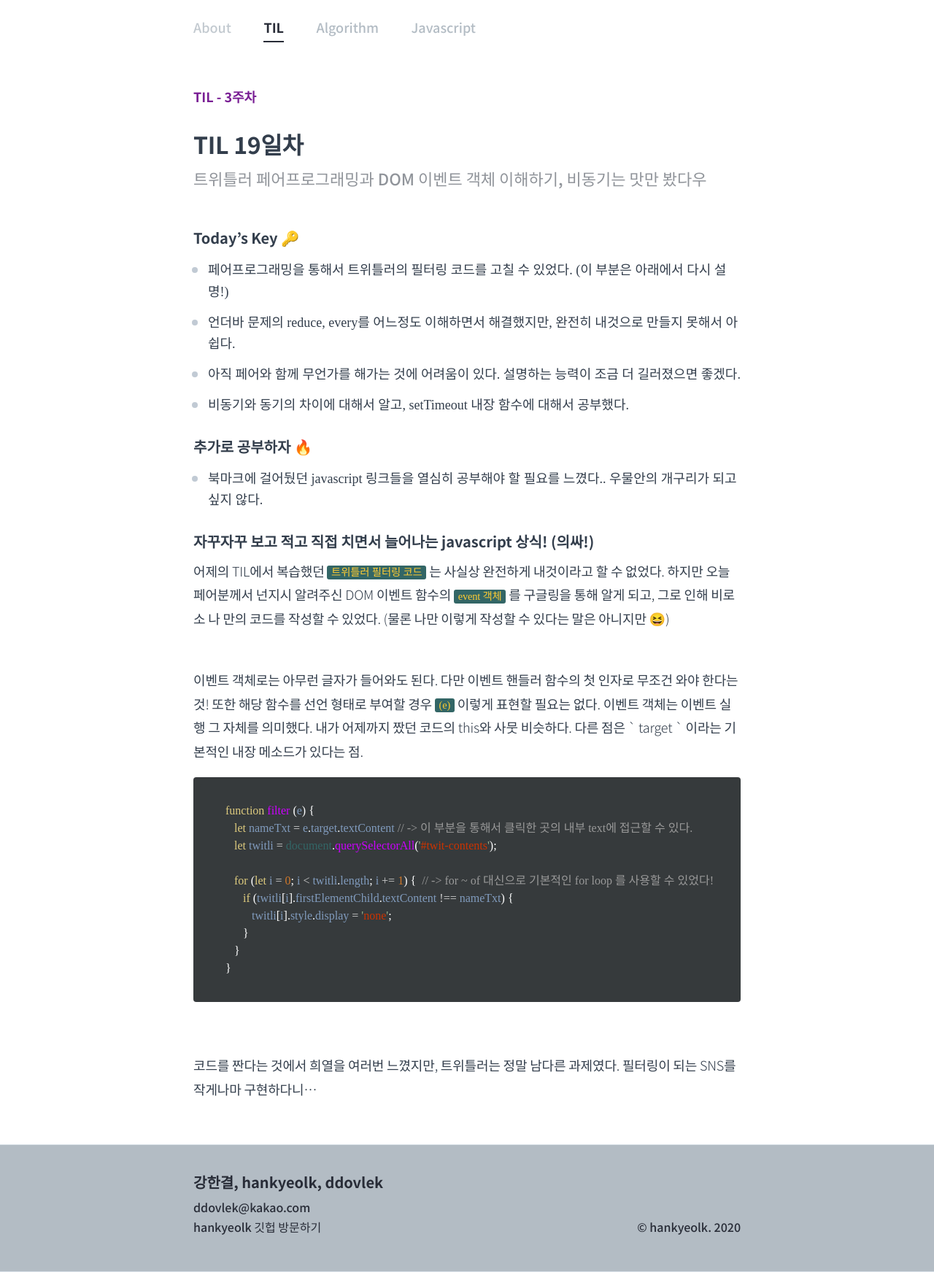
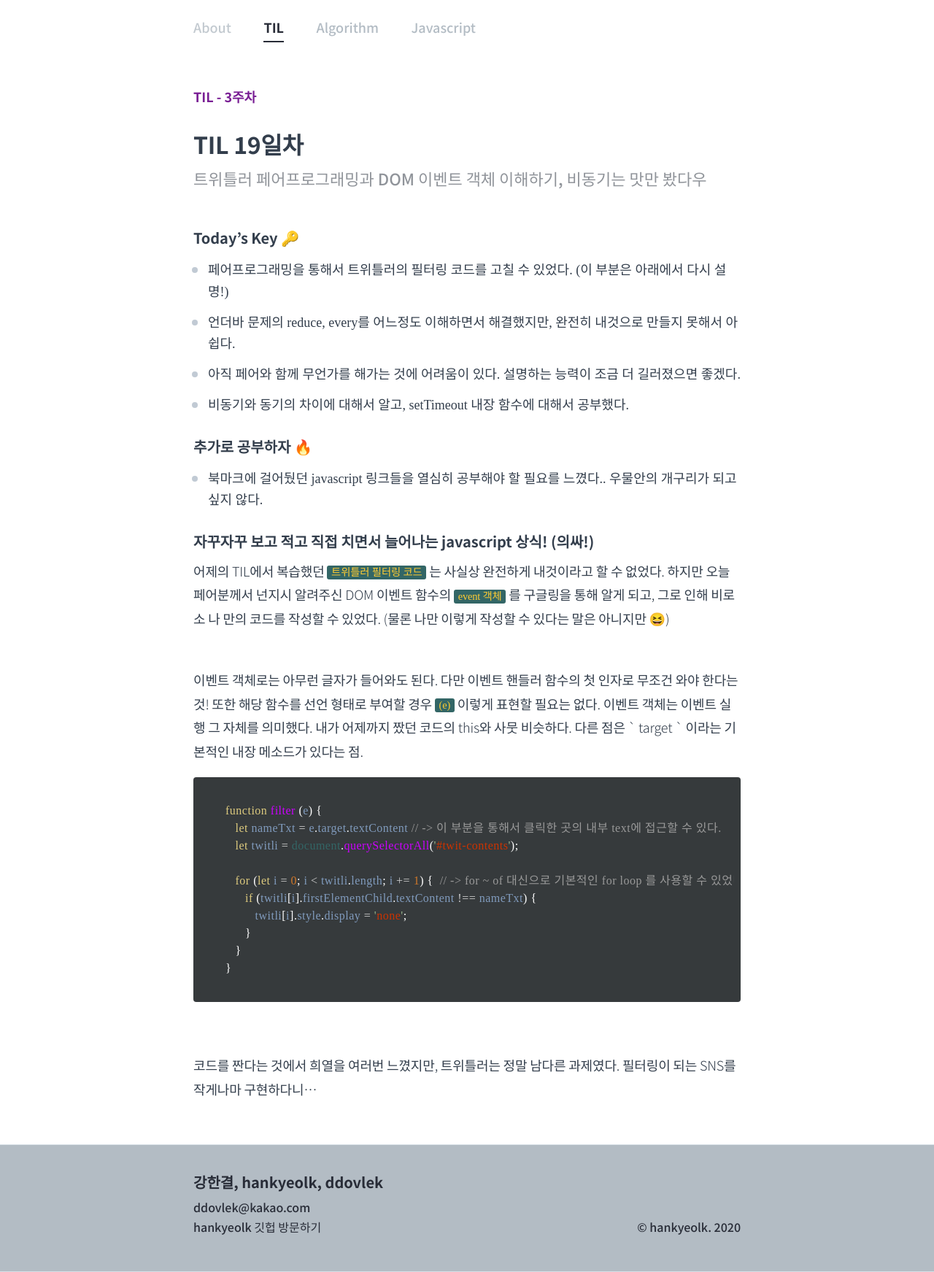
Before and after one commit to hankyeolk/hankyeolk.github.io, a Jekyll site: the page built from TIL/19_2020.07.03.md, in a window 1280 px wide. Shown: the whole page at 73% size. Built offline with Jekyll 4.4.1, drawn with Linux system fonts in a browser that asks for light colours; some web fonts are replaced.

Commit message:
Update _code.scss

```diff
--- a/_sass/_code.scss
+++ b/_sass/_code.scss
@@ -33,6 +33,7 @@
   padding: 0.5rem;
   font-size: 10px;
   font-weight: 500;
+  letter-spacing: 0.5px;
 
   pre {
     padding: 25px 35px;
```
